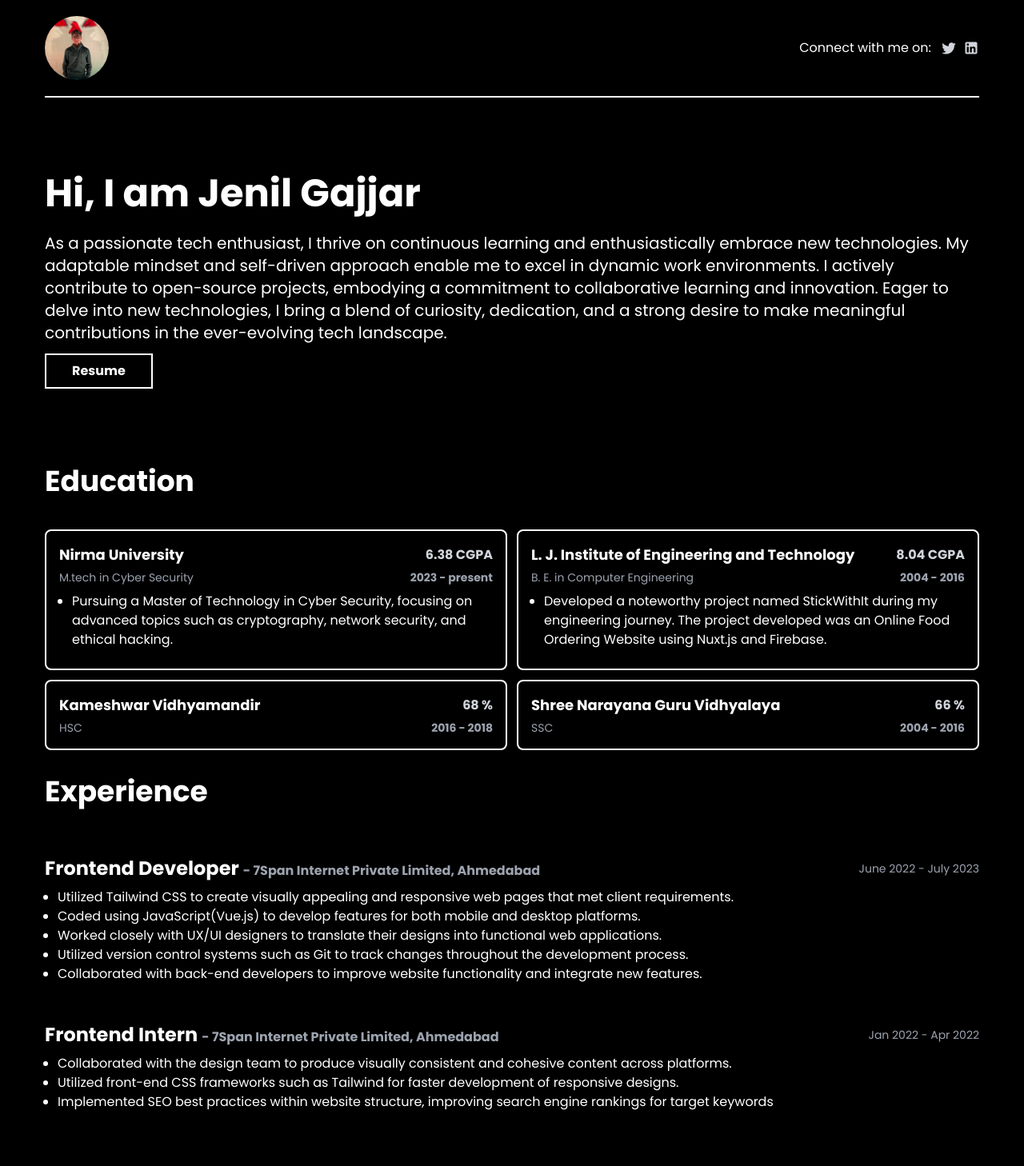
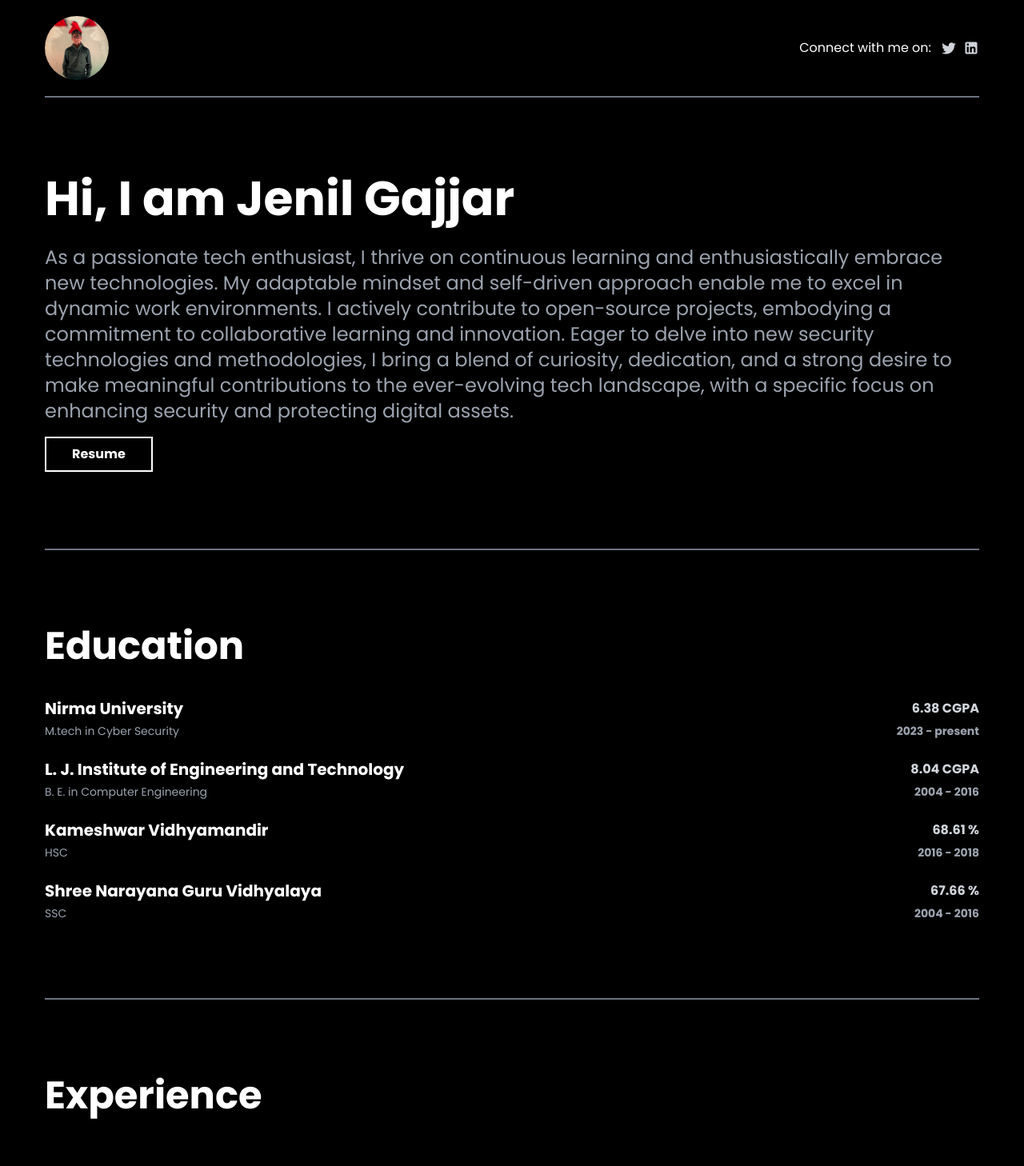
Before and after one commit to JenilGajjar20/Portfolio, a Vue app: page / in a window 1280 px wide. Shown: the top 1458 px of the page at 80% size. Built offline with nearby package versions, Linux system fonts and the light colour scheme.

Commit message:
merge changes

```diff
--- a/src/assets/scss/common.scss
+++ b/src/assets/scss/common.scss
@@ -13,7 +13,7 @@ body {
 .content-header {
   @apply flex items-center justify-between;
   h2 {
-    @apply text-2xl md:text-4xl font-bold;
+    @apply text-2xl md:text-5xl font-bold;
     span {
       @apply text-3xl text-gray-400;
     }
--- a/src/assets/scss/home.scss
+++ b/src/assets/scss/home.scss
@@ -1,16 +1,16 @@
 // Hero Section CSS
 .hero-section {
-  @apply py-10 md:py-24;
+  @apply pt-10 md:pt-24;
   &--content {
     @apply flex flex-col items-center gap-4 md:flex-row md:justify-between md:gap-10;
     &-right {
       .right-section--content {
         @apply space-y-3;
         h1 {
-          @apply text-3xl font-bold md:text-5xl;
+          @apply text-3xl font-bold md:text-6xl;
         }
         p {
-          @apply py-3 md:text-xl;
+          @apply py-4 md:text-2xl text-gray-400;
         }
       }
     }
@@ -38,19 +38,6 @@
   }
 }
 
-// Projects Section CSS
-.projects {
-  @apply pb-10 md:pb-24;
-  &--lists {
-    @apply pt-10 md:gap-8 md:columns-3;
-  }
-}
-
-// Experience Section CSS
-.experience {
-  @apply pb-10 md:pb-24;
-}
-
 // Articles Section CSS
 .articles {
   @apply pb-10 md:pb-24;
--- a/src/assets/scss/navbar.scss
+++ b/src/assets/scss/navbar.scss
@@ -1,7 +1,7 @@
 .navbar {
   @apply relative transition-all duration-200 container;
   &-wrapper {
-    @apply border-b-2 border-white text-white py-5;
+    @apply border-b-2 border-gray-500 text-white py-5;
     &--content {
       @apply flex items-center justify-between;
     }
--- a/src/components/Card.vue
+++ b/src/components/Card.vue
@@ -75,13 +75,14 @@ defineProps(["item"]);
 </script>
 
 <style lang="scss">
+.projects--lists {
+  @apply pt-10 md:gap-8 md:columns-3;
   .cards {
     @apply mb-8 md:break-inside-avoid;
     &-content {
       @apply relative;
     }
   }
-
   .card {
     &--image {
       @apply p-5;
@@ -127,4 +128,5 @@ defineProps(["item"]);
       }
     }
   }
+}
 </style>
--- a/src/components/Education.vue
+++ b/src/components/Education.vue
@@ -7,7 +7,6 @@
         </div>
         <div class="education-cards">
           <!-- Cards -->
-          <div class="cards">
           <div class="cards-content">
             <div
               v-for="edu in educationDetails"
@@ -15,14 +14,12 @@
               class="card--data"
             >
               <div class="flex items-center justify-between gap-2 md:mb-1">
-                  <p class="font-bold md:text-lg">{{ edu.institute }}</p>
+                <p class="font-bold md:text-xl">{{ edu.institute }}</p>
                 <span
                   class="text-right font-bold text-gray-300 whitespace-nowrap text-sm md:text-base"
                 >
                   {{
-                      edu.percentage
-                        ? edu.percentage + " %"
-                        : edu.cgpa + " CGPA"
+                    edu.percentage ? edu.percentage + " %" : edu.cgpa + " CGPA"
                   }}
                 </span>
               </div>
@@ -34,7 +31,7 @@
                   {{ edu.from }} - {{ edu.to }}
                 </p>
               </div>
-                <ul v-if="edu.content" class="py-2 text-sm md:text-base">
+              <!-- <ul v-if="edu.content" class="py-2 text-sm md:text-lg">
                 <li
                   v-for="data in edu.content"
                   :key="data"
@@ -42,8 +39,7 @@
                 >
                   {{ data }}
                 </li>
-                </ul>
-              </div>
+              </ul> -->
             </div>
           </div>
         </div>
@@ -70,12 +66,12 @@ onMounted(() => {
   @apply pt-4 md:pt-10;
   .cards {
     &-content {
-      @apply grid gap-3 md:grid-cols-2;
+      @apply grid gap-6;
     }
   }
   .card {
     &--data {
-      @apply border-2 border-white bg-black rounded-lg text-white;
+      @apply bg-black text-white;
     }
   }
 }
--- a/src/components/Experience.vue
+++ b/src/components/Experience.vue
@@ -49,7 +49,7 @@ onMounted(() => {
 
 .cards-content {
   .card {
-    @apply py-5;
+    @apply pt-5;
     &-top {
       @apply lg:flex lg:items-center lg:justify-between;
       h4 {
--- /dev/null
+++ b/src/components/HLine.vue
@@ -0,0 +1,11 @@
+<template>
+  <div class="py-10 container md:py-24">
+    <div class="border border-gray-500"></div>
+  </div>
+</template>
+
+<script>
+export default {};
+</script>
+
+<style></style>
--- a/src/components/Hero.vue
+++ b/src/components/Hero.vue
@@ -11,9 +11,11 @@
               mindset and self-driven approach enable me to excel in dynamic
               work environments. I actively contribute to open-source projects,
               embodying a commitment to collaborative learning and innovation.
-              Eager to delve into new technologies, I bring a blend of
-              curiosity, dedication, and a strong desire to make meaningful
-              contributions in the ever-evolving tech landscape.
+              Eager to delve into new security technologies and methodologies, I
+              bring a blend of curiosity, dedication, and a strong desire to
+              make meaningful contributions to the ever-evolving tech landscape,
+              with a specific focus on enhancing security and protecting digital
+              assets.
             </p>
           </div>
 
--- a/src/data/education/data.json
+++ b/src/data/education/data.json
@@ -27,7 +27,7 @@
     "id": "education_3",
     "institute": "Kameshwar Vidhyamandir",
     "qualification": "HSC",
-    "percentage": "68",
+    "percentage": "68.61",
     "from": "2016",
     "to": "2018",
     "place": "ahmedabad"
@@ -36,7 +36,7 @@
     "id": "education_4",
     "institute": "Shree Narayana Guru Vidhyalaya",
     "qualification": "SSC",
-    "percentage": "66",
+    "percentage": "67.66",
     "from": "2004",
     "to": "2016",
     "place": "ahmedabad"
--- a/src/views/HomeView.vue
+++ b/src/views/HomeView.vue
@@ -2,30 +2,40 @@
   <main class="module">
     <!-- Hero Section -->
     <Hero />
+
+    <HLine />
 
     <!-- About Section -->
     <!-- <AboutMe /> -->
 
     <Education />
 
+    <HLine />
+
     <Experience />
+
+    <HLine />
 
     <Skills />
 
+    <!-- <HLine /> -->
     <!-- Projects Section -->
     <Projects />
 
+    <HLine />
+
     <!-- Articles Section -->
-    <Articles />
+    <!-- <Articles /> -->
   </main>
 </template>
 
 <script setup>
 import Hero from "@/components/Hero.vue";
-import AboutMe from "@/components/AboutMe.vue";
+// import AboutMe from "@/components/AboutMe.vue";
 import Education from "@/components/Education.vue";
 import Skills from "@/components/Skills.vue";
 import Projects from "@/components/Projects.vue";
-import Articles from "@/components/Articles.vue";
+// import Articles from "@/components/Articles.vue";
 import Experience from "@/components/Experience.vue";
+import HLine from "@/components/HLine.vue";
 </script>
```
Lines whose indentation alone changed are shown as unchanged.
